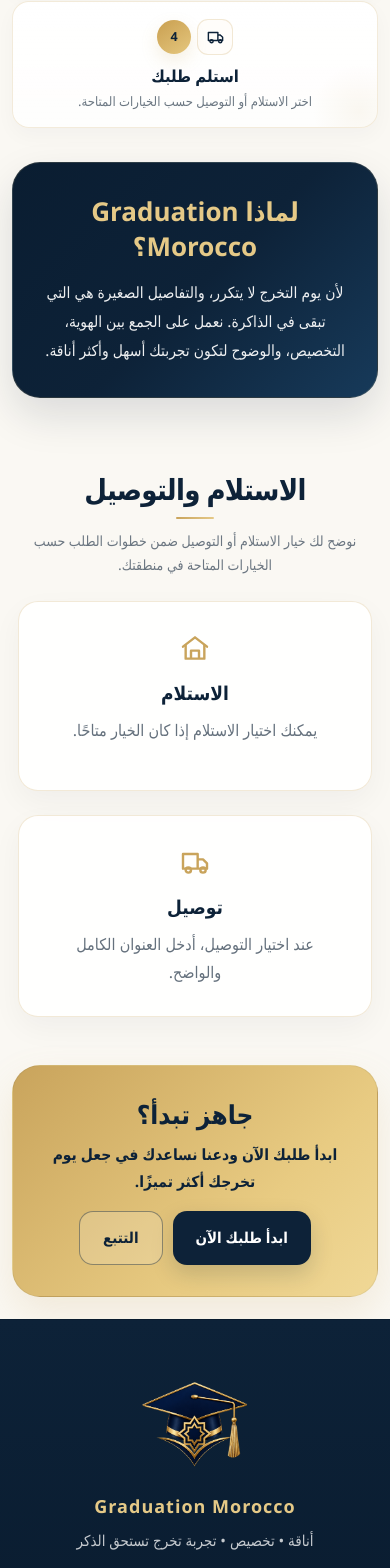
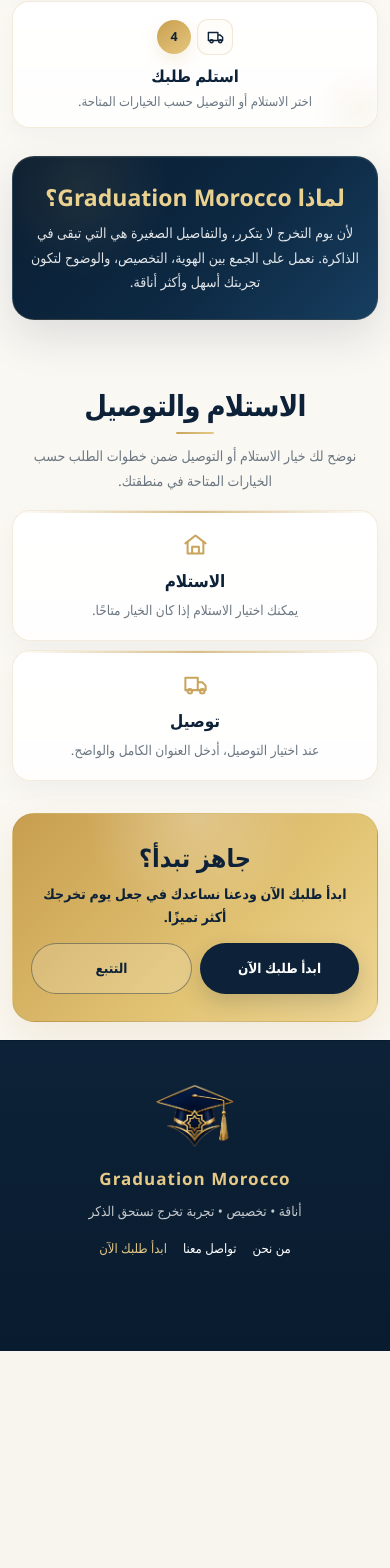
Before and after one commit to azar-pro/graduation_morocco_web, a Next.js app: page / in a window 390 px wide. Shown: the part 2544-4112 px from the top of the page. After the commit the page ends 3895 px from the top, so only its background shows below. Built offline with nearby package versions, Linux system fonts and the light colour scheme; no server answers.

Commit message:
Polish final homepage sections for premium consistency

```diff
--- a/app/globals.css
+++ b/app/globals.css
@@ -882,3 +882,188 @@
     line-height:1.58;
   }
 }
+
+
+/* Final homepage polish — why, delivery, CTA, footer */
+.appWhy{
+  max-width:1180px;
+  margin:38px auto;
+  padding:36px 34px;
+  border-radius:26px;
+  background:
+    radial-gradient(circle at 18% 18%,rgba(201,164,92,.10),transparent 28%),
+    linear-gradient(135deg,#091d31 0%,#0d2943 58%,#173e60 100%);
+  box-shadow:0 18px 44px rgba(13,34,56,.12),inset 0 1px 0 rgba(255,255,255,.045);
+}
+.appWhy h2{
+  font-size:31px;
+  color:#ead18f;
+}
+.appWhy p{
+  max-width:760px;
+  margin-top:11px;
+  color:rgba(255,255,255,.88);
+}
+
+.appDeliveryGrid{
+  max-width:980px;
+  margin-inline:auto;
+  gap:14px;
+}
+.appDeliveryCard{
+  position:relative;
+  min-height:180px;
+  margin:0;
+  padding:28px 24px 26px;
+  overflow:hidden;
+  background:linear-gradient(180deg,rgba(255,255,255,.96),rgba(255,255,255,.84));
+  border-color:rgba(201,164,92,.22);
+  border-radius:21px;
+  box-shadow:0 11px 28px rgba(13,34,56,.04);
+}
+.appDeliveryCard:before{
+  content:"";
+  position:absolute;
+  inset:0 auto auto 0;
+  width:100%;
+  height:2px;
+  background:linear-gradient(90deg,transparent,rgba(201,164,92,.72),transparent);
+}
+.appDeliveryIcon{
+  color:#c9a45c;
+}
+.appDeliveryCard h3{
+  font-size:19px;
+}
+.appDeliveryCard p{
+  max-width:360px;
+  margin-inline:auto;
+  color:#6b7782;
+}
+
+.appCta{
+  max-width:1180px;
+  margin:44px auto 24px;
+  padding:38px 28px;
+  border-radius:26px;
+  background:
+    radial-gradient(circle at 50% 0%,rgba(255,255,255,.26),transparent 40%),
+    linear-gradient(135deg,#c89e4f,#e3c576 64%,#efd695);
+  box-shadow:0 18px 40px rgba(201,164,92,.16);
+}
+.appCta h2{
+  font-size:32px;
+}
+.appCta p{
+  max-width:640px;
+  margin-inline:auto;
+  margin-top:8px;
+}
+.appCtaActions{
+  margin-top:18px;
+}
+.appDarkButton,.appCtaSecondary{
+  min-width:150px;
+  border-radius:999px;
+}
+
+.appFooter{
+  padding-top:42px;
+}
+.appFooter img{
+  width:96px;
+  height:96px;
+}
+.appFooter strong{
+  margin-top:8px;
+}
+.appFooter nav{
+  margin-top:16px;
+}
+
+@media(max-width:620px){
+  .appWhy{
+    margin:28px 12px;
+    padding:25px 18px;
+    border-radius:22px;
+  }
+  .appWhy h2{
+    font-size:23px;
+    line-height:1.35;
+  }
+  .appWhy p{
+    max-width:360px;
+    margin-top:8px;
+    font-size:14px;
+    line-height:1.72;
+  }
+
+  .appDeliveryGrid{
+    gap:9px;
+  }
+  .appDeliveryCard{
+    min-height:0;
+    padding:20px 17px 18px;
+    border-radius:18px;
+  }
+  .appDeliveryIcon .appIcon{
+    width:27px;
+    height:27px;
+  }
+  .appDeliveryCard h3{
+    margin:9px 0 4px;
+    font-size:17px;
+  }
+  .appDeliveryCard p{
+    max-width:310px;
+    font-size:13.5px;
+    line-height:1.62;
+  }
+
+  .appCta{
+    margin:32px 12px 18px;
+    padding:27px 18px;
+    border-radius:22px;
+  }
+  .appCta h2{
+    font-size:25px;
+  }
+  .appCta p{
+    max-width:340px;
+    margin-top:7px;
+    font-size:14px;
+    line-height:1.68;
+  }
+  .appCtaActions{
+    margin-top:14px;
+    gap:8px;
+  }
+  .appDarkButton,.appCtaSecondary{
+    min-height:44px;
+    min-width:0;
+    flex:1 1 0;
+    padding-inline:14px;
+    font-size:13.5px;
+  }
+
+  .appFooter{
+    padding:34px 18px calc(92px + env(safe-area-inset-bottom));
+  }
+  .appFooter img{
+    width:82px;
+    height:82px;
+  }
+  .appFooter strong{
+    font-size:17px;
+  }
+  .appFooter p{
+    max-width:320px;
+    font-size:13.5px;
+    line-height:1.65;
+  }
+  .appFooter nav{
+    gap:12px 16px;
+    margin-top:14px;
+    font-size:13px;
+  }
+}
```
